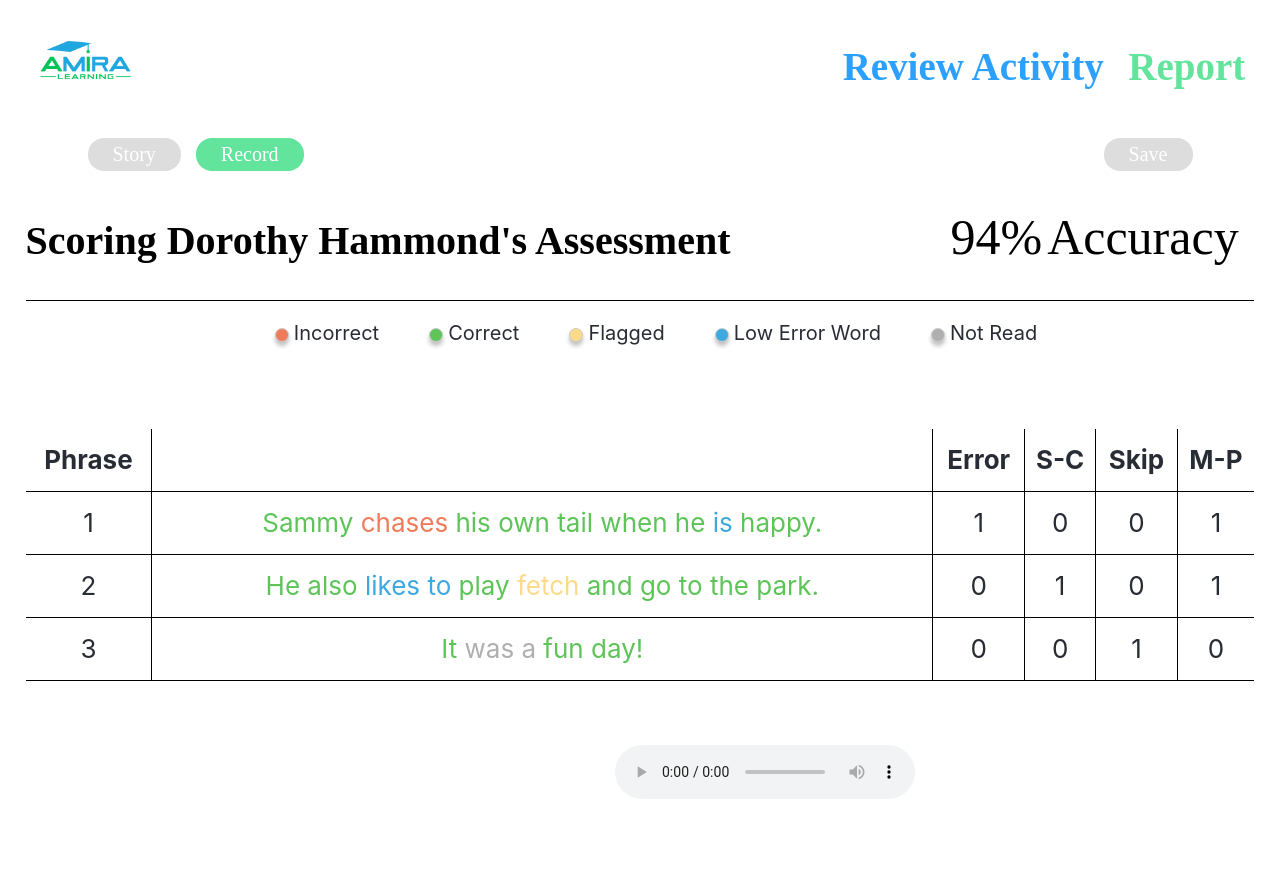
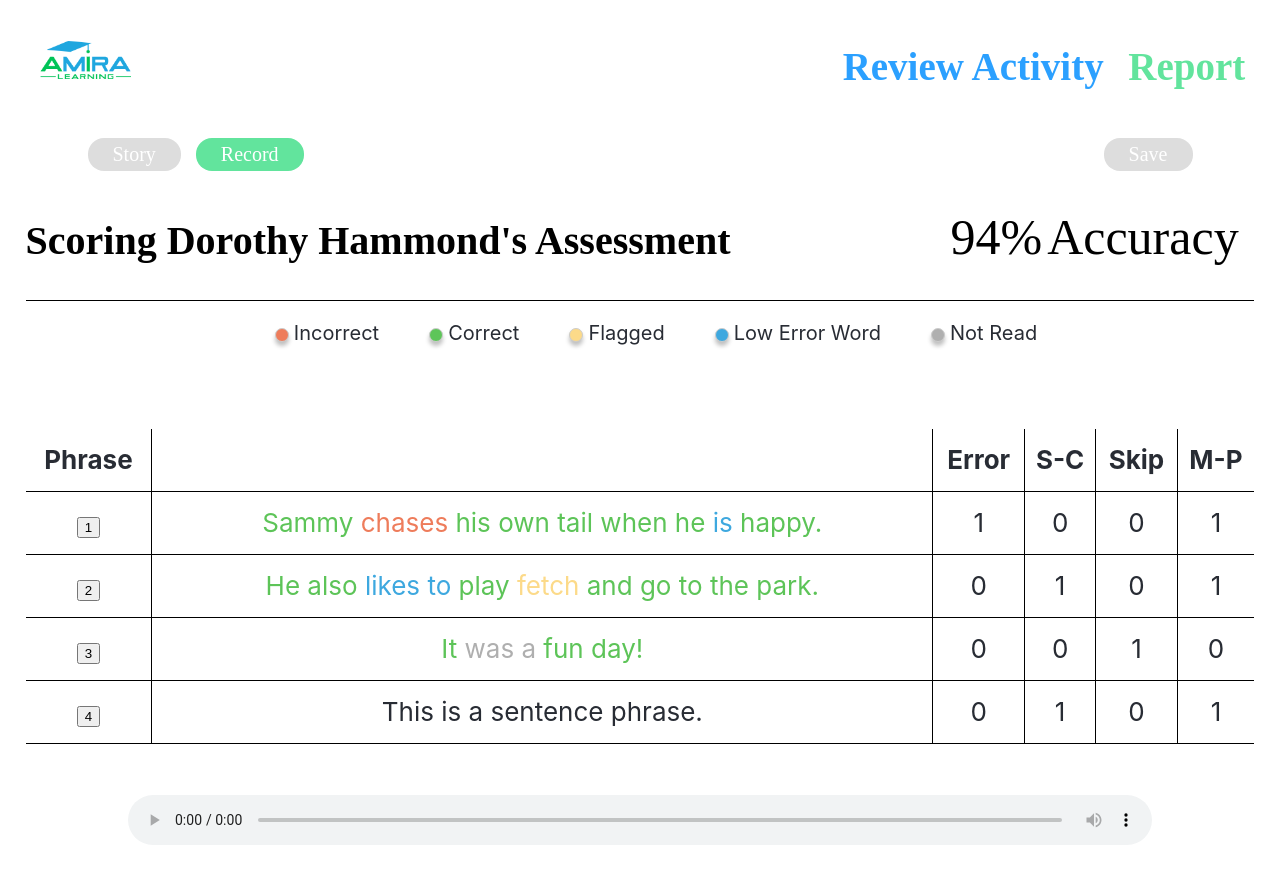
Before and after one commit to chelseah02/menon-amira-product, a React (Create React App) app: page /record in a window 1280 px wide. Before the commit the page ends 805 px from the top, so only its background shows below. Built offline with nearby package versions, Linux system fonts and the light colour scheme; a web font is replaced by a local one.

Commit message:
Fixing audio bar and profile collapse feature

```diff
--- a/package.json
+++ b/package.json
@@ -8,6 +8,7 @@
     "@testing-library/user-event": "^13.5.0",
     "react": "^17.0.2",
     "react-dom": "^17.0.2",
+    "react-player": "^2.9.0",
     "react-router-dom": "^5.1.2",
     "react-scripts": "5.0.0",
     "web-vitals": "^2.1.2"
--- a/src/RunningRecord.css
+++ b/src/RunningRecord.css
@@ -90,6 +90,9 @@ table {
   table tr th:last-child {
     border-right: 0;
   }
+  table {
+    margin-bottom: 4%;
+  }
 
   .correct-text {
       color: #5DC458;
@@ -171,5 +174,6 @@ table {
 
     figure {
         margin: 0px;
-        width: 80%;
+        width: 62% !important;
+        height: 7.5% !important;
     }
--- a/src/RunningRecord.js
+++ b/src/RunningRecord.js
@@ -2,6 +2,8 @@ import React from 'react';
 import './RunningRecord.css';
 import {Link} from "react-router-dom";
 import Story from './Story.js';
+import ReactPlayer from "react-player";
+
 
 export default function RunningRecord() {
     return(
@@ -41,7 +43,7 @@ export default function RunningRecord() {
                     <th> M-P </th>
                 </tr>
                 <tr>
-                    <td> 1 </td>
+                    <td><button> 1 </button></td>
                     <td> <span className="correct-text"> Sammy </span> <span className='incorrect-text'> chases  </span> <span className="correct-text"> his own tail when he </span><span className='low-error-text'> is </span> <span className="correct-text">happy.</span></td>
                     <td> 1 </td>
                     <td> 0 </td>
@@ -49,7 +51,7 @@ export default function RunningRecord() {
                     <td> 1 </td>
                 </tr>
                 <tr>
-                    <td> 2 </td>
+                    <td><button> 2 </button></td>
                     <td> <span className="correct-text">He also </span> <span className='low-error-text'> likes to </span> <span className="correct-text"> play </span><span className='flagged-text'>fetch </span>   <span className="correct-text"> and go to the park. </span> </td>
                     <td> 0 </td>
                     <td> 1 </td>
@@ -57,24 +59,33 @@ export default function RunningRecord() {
                     <td> 1 </td>
                 </tr>
                 <tr>
-                    <td> 3 </td>
+                    <td><button> 3 </button></td>
                     <td> <span className="correct-text"> It </span> <span className= 'unread-text'> was a  </span><span className="correct-text"> fun day! </span> </td>
                     <td> 0 </td>
                     <td> 0 </td>
                     <td> 1 </td>
                     <td> 0 </td>
                 </tr>
+                <tr>
+                    <td><button> 4 </button></td>
+                    <td> This is a sentence phrase. </td>
+                    <td> 0 </td>
+                    <td> 1 </td>
+                    <td> 0 </td>
+                    <td> 1</td>
+                </tr>
             </table>
 
             {/* Audio Bar */}
-            <figure>
-                <audio
-                    controls
-                    src="/amira_rr_mock_data/story_audio.wav">
-                        Your browser does not support the
-                        <code>audio</code> element.
-                </audio>
-            </figure>
+            <ReactPlayer
+                id="myAudio"
+                url="https://ia801309.us.archive.org/5/items/eubanks_elizabeth_01/eubanks_elizabeth_01.mp3"
+                width="80%"
+                height="50px"
+                playing={false}
+                controls={true}
+                style={{marginBottom: "2%", marginTop: "0%"}}
+            />
 
 
         </>
--- a/src/Story.css
+++ b/src/Story.css
@@ -177,3 +177,7 @@
 figure {
     margin-left: 250px;
 }
+
+.mock-story-audio {
+    margin-left: 250px;
+}
--- a/src/Story.js
+++ b/src/Story.js
@@ -4,6 +4,7 @@ import NavBar from './NavBar.js';
 import RunningRecord from './RunningRecord';
 import './Story.css';
 import {Link} from 'react-router-dom';
+import ReactPlayer from "react-player";
 
 const Profile = () =>
     <rect className='student-profile'>
@@ -44,14 +45,15 @@ function Story() {
         <rect className='scroll-bar'> </rect>
 
         {/* Audio Bar */}
-        <figure>
-                <audio
-                    controls
-                    src="/amira_rr_mock_data/story_audio.wav">
-                        Your browser does not support the
-                        <code>audio</code> element.
-                </audio>
-        </figure>
+        <ReactPlayer
+            url="https://ia801309.us.archive.org/5/items/eubanks_elizabeth_01/eubanks_elizabeth_01.mp3"
+            width="62%"
+            height="7.5%"
+            playing={false}
+            controls={true}
+            className="mock-story-audio"
+            style={{marginLeft: "22%"}}
+        />
     </div>
     )
 }
--- a/src/index.js
+++ b/src/index.js
@@ -9,6 +9,7 @@ import {BrowserRouter} from 'react-router-dom';
 ReactDOM.render(
   <BrowserRouter>
       <App />
+      <footer> </footer>
   </BrowserRouter>,
   document.getElementById('root')
 );
```
Also changed, not shown: 2 other files (tests, documents, lock files or other folders).
